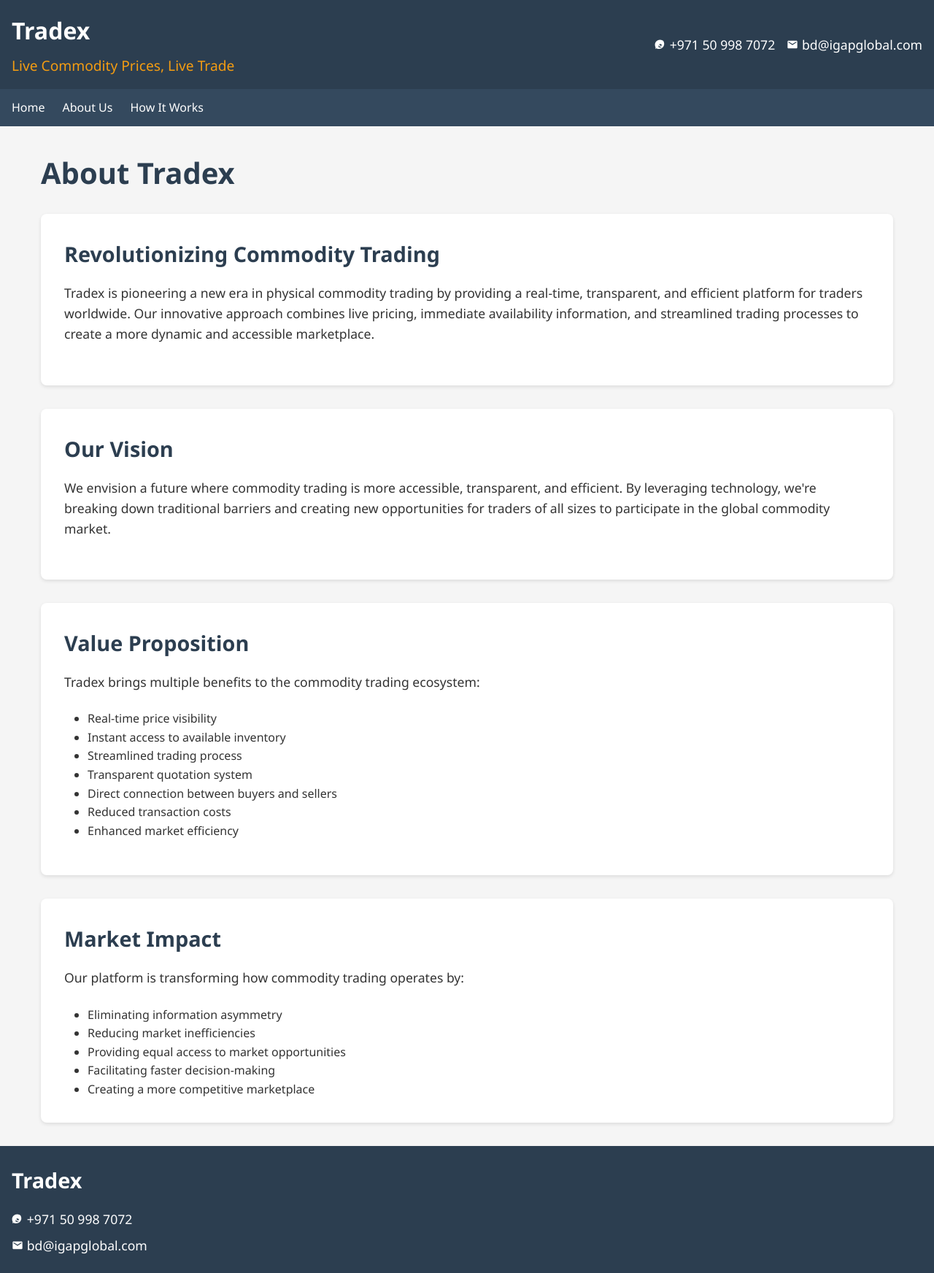
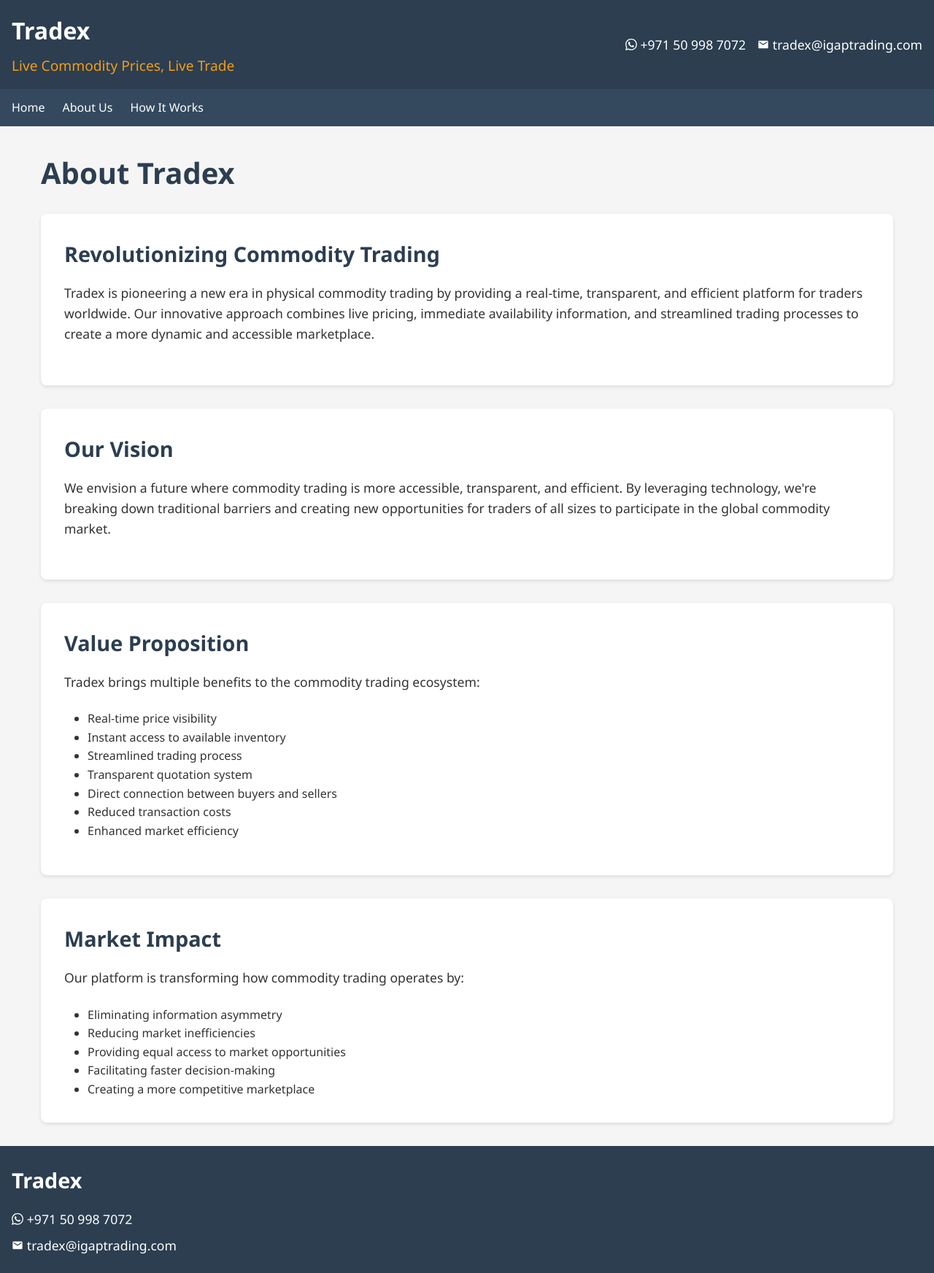
Before and after one commit to khalidak786/Tradex, a plain HTML site: page about.html in a window 1280 px wide. Shown: the whole page at 73% size. Drawn offline with Linux system fonts and the light colour scheme.

Commit message:
Update about.html

```diff
--- a/about.html
+++ b/about.html
@@ -153,15 +153,15 @@
         <div class="contact-info">
             <a href="https://wa.me/971509987072" target="_blank">
                 <svg width="16" height="16" viewBox="0 0 24 24" fill="currentColor">
-                    <path d="M17.472 14.382c-.297-.149-1.758-.867-2.03-.967-.273-.099-.471-.148-.67.15-.197.297-.767.966-.94 1.164-.173.199-.347.223-.644.075-.297-.15-1.255-.463-2.39-1.475-.883-.788-1.48-1.761-1.653-2.059-.173-.297-.018-.458.13-.606.134-.133.298-.347.446-.52.149-.174.198-.298.298-.497.099-.198.05-.371-.025-.52-.075-.149-.669-1.612-.916-2.207-.242-.579-.487-.5-.669-.51-.173-.008-.371-.01-.57-.01-.198 0-.52.074-.792.372-.272.297-1.04 1.016-1.04 2.479 0 1.462 1.065 2.875 1.213 3.074.149.198 2.096 3.2 5.077 4.487.709.306 1.262.489 1.694.625.712.227 1.36.195 1.871.118.571-.085 1.758-.719 2.006-1.413.248-.694.248-1.289.173-1.413-.074-.124-.272-.198-.57-.347m-6.29 3.617c-.545 0-1.06-.113-1.53-.339l-.13-.065-1.377.365.365-1.341-.078-.13a3.76 3.76 0 0 1-.36-1.717c0-2.072 1.695-3.757 3.77-3.757a3.76 3.76 0 0 1 2.774 1.23 3.699 3.699 0 0 1 1.004 2.527 3.766 3.766 0 0 1-3.768 3.756zm7.65-12.832a10.45 10.45 0 0 0-7.47-3.087c-5.8 0-10.5 4.7-10.5 10.5a10.43 10.43 0 0 0 1.384 5.234l-.736 2.7 2.772-.73a10.45 10.45 0 0 0 5.08 1.313c5.8 0 10.5-4.7 10.5-10.5 0-2.81-1.11-5.35-2.92-7.23z"/>
+                    <path fill-rule="evenodd" clip-rule="evenodd" d="M20.463 3.488C18.217 1.24 15.231 0.001 12.05 0 5.495 0 0.16 5.334 0.157 11.892c-0.001 2.096 0.547 4.142 1.588 5.946L0.057 24l6.304-1.654c1.737 0.948 3.693 1.447 5.683 1.448h0.005c6.554 0 11.89-5.335 11.893-11.893 0.002-3.18-1.234-6.167-3.479-8.413ZM12.05 21.785h-0.004c-1.774 0-3.513-0.477-5.031-1.378l-0.361-0.214-3.741 0.981 0.999-3.648-0.235-0.374c-0.99-1.574-1.512-3.393-1.511-5.26 0.002-5.45 4.437-9.884 9.891-9.884 2.64 0.001 5.122 1.031 6.988 2.898 1.866 1.869 2.893 4.352 2.892 6.993-0.003 5.45-4.437 9.886-9.887 9.886Z M17.368 14.348c-0.298-0.149-1.764-0.87-2.037-0.967-0.273-0.099-0.472-0.149-0.67 0.148-0.197 0.298-0.764 0.967-0.937 1.165-0.173 0.198-0.345 0.223-0.643 0.074-0.297-0.149-1.255-0.462-2.39-1.475-0.883-0.788-1.48-1.761-1.653-2.059-0.173-0.297-0.018-0.458 0.13-0.606 0.134-0.133 0.298-0.347 0.446-0.521 0.149-0.174 0.198-0.298 0.298-0.497 0.099-0.198 0.05-0.372-0.025-0.521-0.075-0.148-0.669-1.611-0.916-2.206-0.241-0.579-0.487-0.501-0.669-0.51-0.173-0.008-0.371-0.011-0.57-0.011-0.198 0-0.52 0.074-0.792 0.372-0.272 0.298-1.04 1.016-1.04 2.479 0 1.462 1.065 2.875 1.213 3.074 0.149 0.198 2.096 3.2 5.077 4.487 0.709 0.306 1.262 0.489 1.694 0.625 0.712 0.227 1.36 0.195 1.871 0.118 0.571-0.085 1.758-0.719 2.006-1.413 0.248-0.694 0.248-1.29 0.173-1.414-0.074-0.124-0.272-0.198-0.57-0.347Z"/>
                 </svg>
                 +971 50 998 7072
             </a>
-            <a href="mailto:bd@igapglobal.com">
+            <a href="mailto:tradex@igaptrading.com">
                 <svg width="16" height="16" viewBox="0 0 24 24" fill="currentColor">
                     <path d="M20 4H4c-1.1 0-1.99.9-1.99 2L2 18c0 1.1.9 2 2 2h16c1.1 0 2-.9 2-2V6c0-1.1-.9-2-2-2zm0 4l-8 5-8-5V6l8 5 8-5v2z"/>
                 </svg>
-                bd@igapglobal.com
+                tradex@igaptrading.com
             </a>
         </div>
     </header>
@@ -219,15 +219,15 @@
         <div class="footer-contact">
             <a href="https://wa.me/971509987072" target="_blank">
                 <svg width="16" height="16" viewBox="0 0 24 24" fill="currentColor">
-                    <path d="M17.472 14.382c-.297-.149-1.758-.867-2.03-.967-.273-.099-.471-.148-.67.15-.197.297-.767.966-.94 1.164-.173.199-.347.223-.644.075-.297-.15-1.255-.463-2.39-1.475-.883-.788-1.48-1.761-1.653-2.059-.173-.297-.018-.458.13-.606.134-.133.298-.347.446-.52.149-.174.198-.298.298-.497.099-.198.05-.371-.025-.52-.075-.149-.669-1.612-.916-2.207-.242-.579-.487-.5-.669-.51-.173-.008-.371-.01-.57-.01-.198 0-.52.074-.792.372-.272.297-1.04 1.016-1.04 2.479 0 1.462 1.065 2.875 1.213 3.074.149.198 2.096 3.2 5.077 4.487.709.306 1.262.489 1.694.625.712.227 1.36.195 1.871.118.571-.085 1.758-.719 2.006-1.413.248-.694.248-1.289.173-1.413-.074-.124-.272-.198-.57-.347m-6.29 3.617c-.545 0-1.06-.113-1.53-.339l-.13-.065-1.377.365.365-1.341-.078-.13a3.76 3.76 0 0 1-.36-1.717c0-2.072 1.695-3.757 3.77-3.757a3.76 3.76 0 0 1 2.774 1.23 3.699 3.699 0 0 1 1.004 2.527 3.766 3.766 0 0 1-3.768 3.756zm7.65-12.832a10.45 10.45 0 0 0-7.47-3.087c-5.8 0-10.5 4.7-10.5 10.5a10.43 10.43 0 0 0 1.384 5.234l-.736 2.7 2.772-.73a10.45 10.45 0 0 0 5.08 1.313c5.8 0 10.5-4.7 10.5-10.5 0-2.81-1.11-5.35-2.92-7.23z"/>
+                    <path fill-rule="evenodd" clip-rule="evenodd" d="M20.463 3.488C18.217 1.24 15.231 0.001 12.05 0 5.495 0 0.16 5.334 0.157 11.892c-0.001 2.096 0.547 4.142 1.588 5.946L0.057 24l6.304-1.654c1.737 0.948 3.693 1.447 5.683 1.448h0.005c6.554 0 11.89-5.335 11.893-11.893 0.002-3.18-1.234-6.167-3.479-8.413ZM12.05 21.785h-0.004c-1.774 0-3.513-0.477-5.031-1.378l-0.361-0.214-3.741 0.981 0.999-3.648-0.235-0.374c-0.99-1.574-1.512-3.393-1.511-5.26 0.002-5.45 4.437-9.884 9.891-9.884 2.64 0.001 5.122 1.031 6.988 2.898 1.866 1.869 2.893 4.352 2.892 6.993-0.003 5.45-4.437 9.886-9.887 9.886Z M17.368 14.348c-0.298-0.149-1.764-0.87-2.037-0.967-0.273-0.099-0.472-0.149-0.67 0.148-0.197 0.298-0.764 0.967-0.937 1.165-0.173 0.198-0.345 0.223-0.643 0.074-0.297-0.149-1.255-0.462-2.39-1.475-0.883-0.788-1.48-1.761-1.653-2.059-0.173-0.297-0.018-0.458 0.13-0.606 0.134-0.133 0.298-0.347 0.446-0.521 0.149-0.174 0.198-0.298 0.298-0.497 0.099-0.198 0.05-0.372-0.025-0.521-0.075-0.148-0.669-1.611-0.916-2.206-0.241-0.579-0.487-0.501-0.669-0.51-0.173-0.008-0.371-0.011-0.57-0.011-0.198 0-0.52 0.074-0.792 0.372-0.272 0.298-1.04 1.016-1.04 2.479 0 1.462 1.065 2.875 1.213 3.074 0.149 0.198 2.096 3.2 5.077 4.487 0.709 0.306 1.262 0.489 1.694 0.625 0.712 0.227 1.36 0.195 1.871 0.118 0.571-0.085 1.758-0.719 2.006-1.413 0.248-0.694 0.248-1.29 0.173-1.414-0.074-0.124-0.272-0.198-0.57-0.347Z"/>
                 </svg>
                 +971 50 998 7072
             </a>
-            <a href="mailto:bd@igapglobal.com">
+            <a href="mailto:tradex@igaptrading.com">
                 <svg width="16" height="16" viewBox="0 0 24 24" fill="currentColor">
                     <path d="M20 4H4c-1.1 0-1.99.9-1.99 2L2 18c0 1.1.9 2 2 2h16c1.1 0 2-.9 2-2V6c0-1.1-.9-2-2-2zm0 4l-8 5-8-5V6l8 5 8-5v2z"/>
                 </svg>
-                bd@igapglobal.com
+                tradex@igaptrading.com
             </a>
         </div>
     </footer>
```
